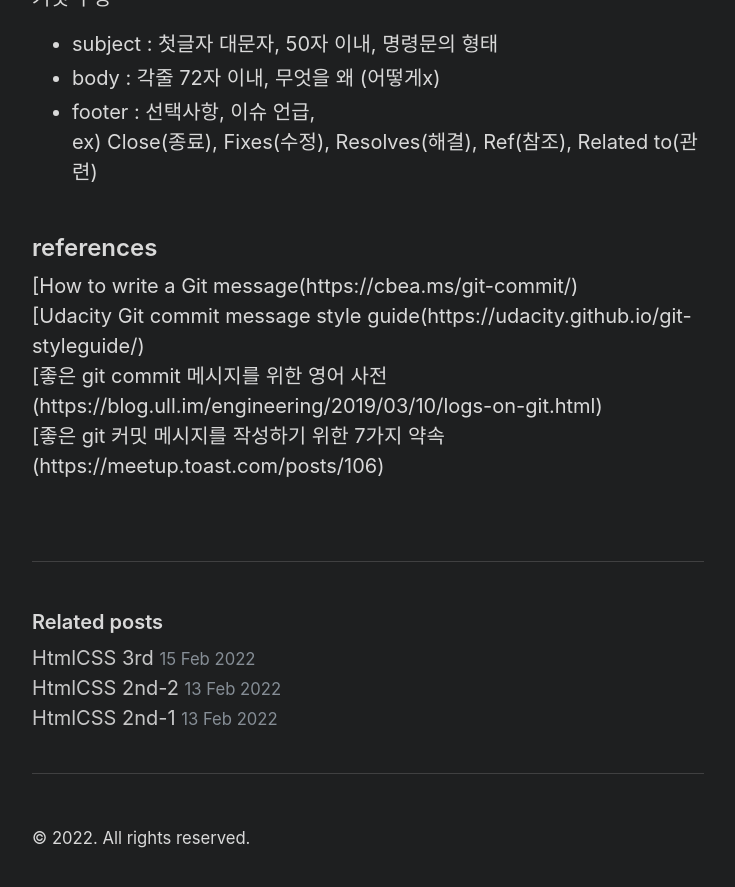
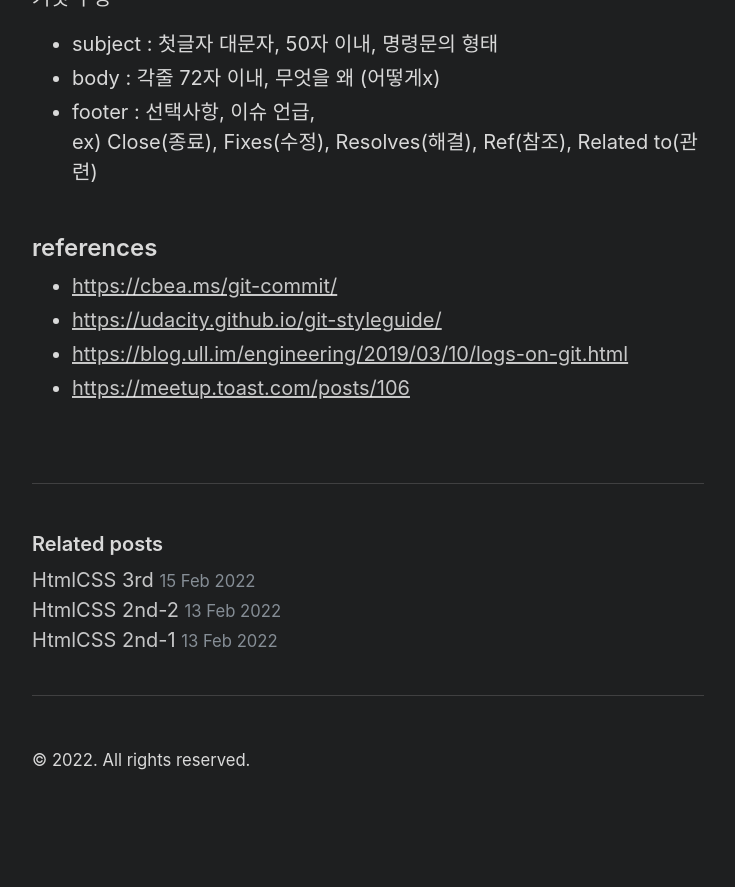
Before and after one commit to Dev-Dotoli/dev-dotoli.github.com, a Jekyll site: the page built from _posts/2022-02-14-github-1st.md, in a window 1280 px wide and 900 px high, scrolled down 1228 px. Shown: the top 887 px of the window, without its empty margins (272-1007 px from the left). Built offline with Jekyll 4.4.1, drawn with Linux system fonts in a browser that asks for light colours; after the commit the page ends 2050 px from its top, so only the background shows below that.

Commit message:
docs license.md, fix Github-1st.md's references link

```diff
--- a/_posts/2022-02-14-github-1st.md
+++ b/_posts/2022-02-14-github-1st.md
@@ -43,7 +43,7 @@ commit : 프로젝트에 변화가 생겼을때 시점과 변경점을 메시지
 
 ## references<br>
 
-[How to write a Git message(https://cbea.ms/git-commit/)<br>
-[Udacity Git commit message style guide(https://udacity.github.io/git-styleguide/)<br>
-[좋은 git commit 메시지를 위한 영어 사전(https://blog.ull.im/engineering/2019/03/10/logs-on-git.html)<br>
-[좋은 git 커밋 메시지를 작성하기 위한 7가지 약속 (https://meetup.toast.com/posts/106)<br>
+- <https://cbea.ms/git-commit/><br>
+- <https://udacity.github.io/git-styleguide/><br>
+- <https://blog.ull.im/engineering/2019/03/10/logs-on-git.html><br>
+- <https://meetup.toast.com/posts/106><br>
```
Also changed, not shown: manual.md (+8 -2 lines).
